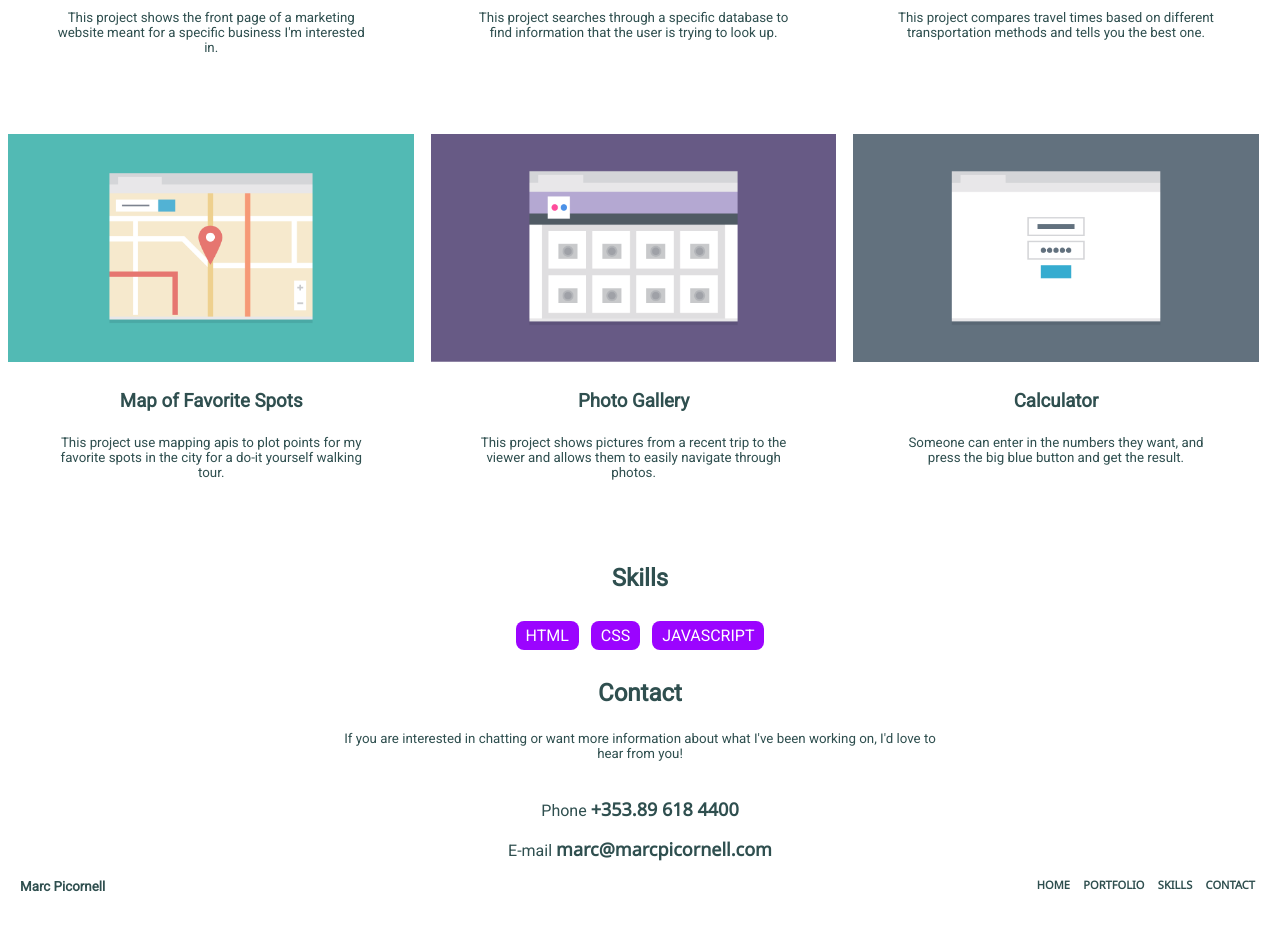
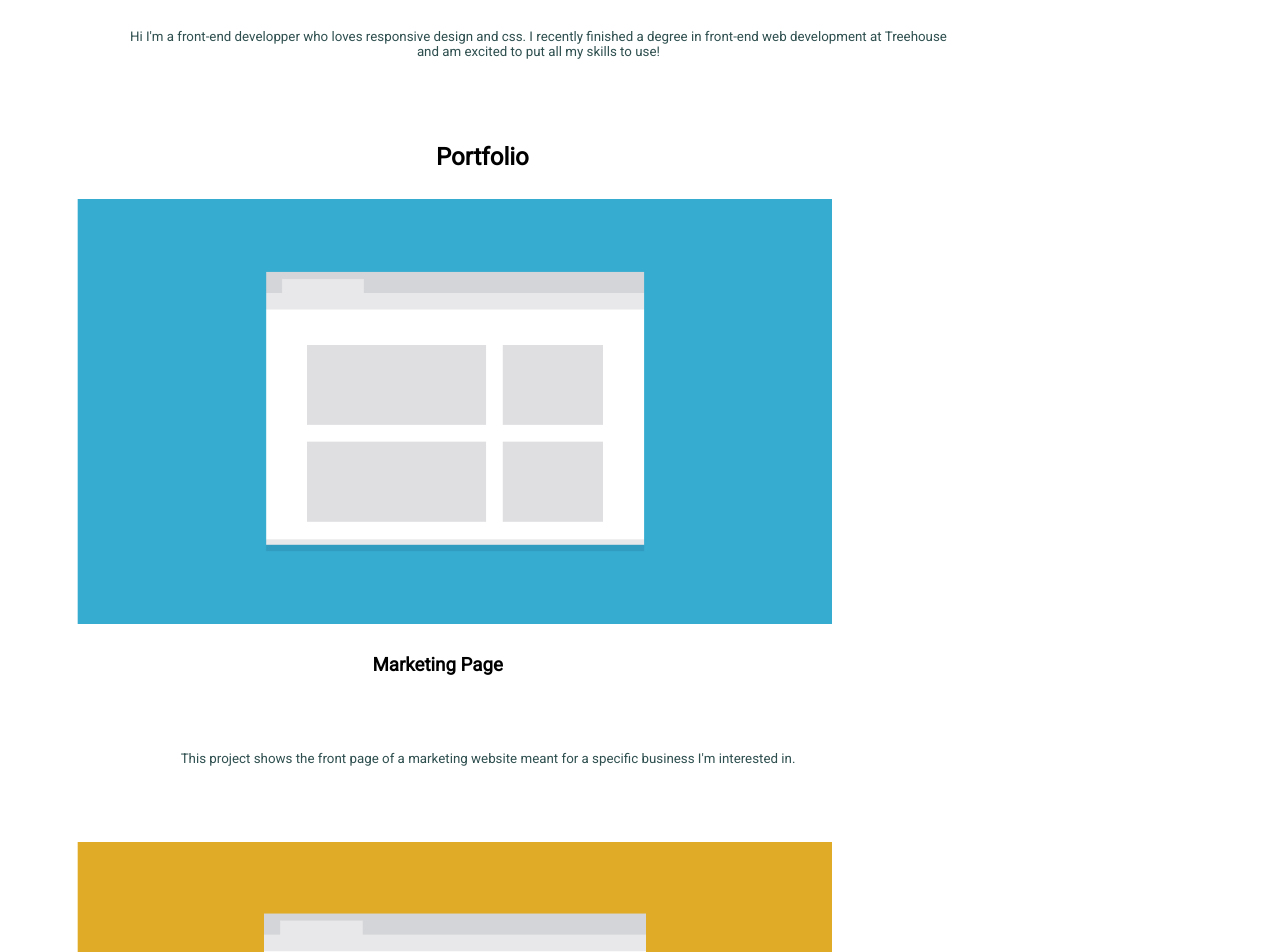
Before and after one commit to marcpicornell/techdegree-project-2, a website built with Parcel: page index.html in a window 1280 px wide. Shown: the part 700-1652 px from the top of the page. Before the commit the page ends 1597 px from the top, so only its background shows below. Built offline with nearby package versions, Linux system fonts and the light colour scheme.

Commit message:
Refactoring

```diff
--- a/css/styles.css
+++ b/css/styles.css
@@ -1,388 +1,104 @@
 /*
-    Project 2
+    Project 2 with Flexbox
     Marc Picornell
-    03 sep 2020
+    19 oct 2020
     marc [at] marcpicornell.com
     You like it :-) say hi!
 */
 *
     {
-    box-sizing: border-box;
+        font-family: 'Roboto', sans-serif;
+        color: darkslategray;
+        text-align: center;
+        margin: 0;
+        padding: 0;
     }
 
- header
- {
-     text-align: center;
-     display: block;
+body {
+    margin: 3%;
 }
 
- main
+h1, h2, h3
     {
-     padding-left: 6px;
-     padding-right: 6px;
-     margin-left: 11px;
-     margin-right: 11px;
+        color: black;
+        margin: 3%;
     }
 
-body
+p
     {
-    font-family: 'Roboto', sans-serif;
-    margin: 0;
-    padding: 0;
-    text-align: center;
-    color: darkslategray;
+        font-size: smaller;
+        margin: 9%;
     }
 
-ul
+li {
+        list-style: none;
+
+    }
+
+img
     {
-    margin-bottom: 20px;
-    padding: 0;
+        max-width: 100%;
+    }
 
+.navigation ul
+    {
+        display: flex;
+        flex-direction: column;
+    }
+
+a   {
+        text-decoration: none;
+    }
+
+.navigation li
+    {
+        justify-content: center;
+        margin: 5px;
+        text-transform: uppercase;
+        font-size: 85%;
+        font-weight: bolder;
     }
 
     .profile-picture
 {
-    width: 60%;
-}
-
-.profile
-{
-    font-size: smaller;
-    font-family: 'Roboto', sans-serif;
-    margin: 0  20px 0 20px;
-    color: #0479ff;
-}
-
-a
-{
-    text-decoration: none;
-    text-transform: uppercase;
-    color: darkslategray;
-    font-size: smaller;
-    font-weight: bolder;
-    font-family: 'Noto Sans', Arial, Helvetica, sans-serif;
-}
-
-li
-{
-    list-style: none;
-    padding: 5px;
-}
-
-h2, h3
-{
-    padding: 5px;
-}
-
-img
-{
-    padding: 0;
-    margin: 0;
-    max-width: 96%;
-}
-
-article p
-{
-    font-size: smaller;
-    font-family: 'Roboto', sans-serif;
-    margin: 0 25px 30px 25px;
-}
-
-.portfolio p
-{
-    margin-top: 2em;
-}
-
-.skill
-{
-    align-content: center;
-}
-
-.skill ul
-{
-    padding: 0;
-    margin: 0;
+    width: 90%;
 }
 
 .skill li
     {
-    clear: both;
-    border-radius: 8px;
-    display: inline-block;
-    background: #0479ff;
-    color: white;
-    padding: 5px 10px;
-    margin: 4px;
-}
-.footer
-{
         font-size: smaller;
-    margin: 0 30px 10px 30px;
     }
 
-.phone p,
-.e-mail p
-{
-    font-family: 'Noto Sans', sans-serif;
-    font-size: 0.5em;
-    font-weight: lighter;
-}
 
+.phone a,
 .e-mail a
     {
-    text-transform: lowercase;
-
-}
-
-.footer-name
-{
-    font-size: smaller;
-    text-align: left;
-    float: left;
-    margin: 2px;
+        font-size: 1.1em;
         font-weight: bold;
     }
 
-.footer-nav
+.footer
     {
-    font-size: smaller;
-    text-align: right;
-    text-transform: uppercase;
-    margin: 4px;
-}
-
-.mobile
-{
-    list-style: none;
-    padding: 0;
-    margin: 0;
-    float: right;
-    text-align: right;
-    margin: 4px;
+        display: flex;
     }
 
 .td
     {
-    list-style: none;
-    padding: 5px;
-    display: none;
-    text-align: right;
-}
-/* MEDIA QUERY */
-
-/* TABLET */
-
-@media (min-width: 768px)
-{
-
-    main
-    {
-        padding: 0;
-        margin: 0;
-    }
-
-    ul li
-    {
-        display: inline-block;
-    }
-
-    .profile-picture
-    {
-        float: right;
-        width: 30%;
-        margin-right: 50px;
-        margin-bottom: 50px;
-        clear: both;
-    }
-
-    .profile
-    {
-        text-align: justify;
-        width: 55%;
-        margin-left: 2%;
-        padding-left: 10px;
-        padding-right: 10px;
-        color: #9b04ff;
-        font-size: larger;
-    }
-
-    h2,
-    h3
-    {
-        clear: both;
-    }
-
-    .portfolio-1,
-    .portfolio-3,
-    .portfolio-5
-    {
-        float: left;
-        width: 50%;
-        min-height: 425px;
-    }
-
-    .portfolio-2,
-    .portfolio-4,
-    .portfolio-6
-    {
-        float: right;
-        width: 50%;
-        min-height: 425px;
-    }
-
-    article p
-    {
-        font-weight: 100;
-        padding-left: 30px;
-        padding-right: 30px;
-
-    }
-
-    .mobile
-    {
         display: none;
     }
 
-    .td
+@media screen and (min-width: 769px)
     {
-        display: inline;
-    }
-
-    .skill
+        .navigation ul
         {
-        align-content: center;
-    }
-    .skill ul
-    {
-        padding: 0;
-        margin: 0;
-    }
-
-    .skill li
-    {
-        clear: both;
-        border-radius: 8px;
-        display: inline-block;
-        background: #9b04ff;
-        color: white;
-        padding: 5px 10px;
-        margin: 4px;
-    }
-
-    .footer
-    {
-        text-align: center;
-        margin: 0 26% 0 26%;
-        height: 50px;
-    }
-    .footer-nav
-    {
-        margin-right: 10px;
-    }
-    .footer-name
-    {
-        margin-left: 10px;
+            flex-direction: row;
+            justify-content: center;
         }
     }
 
-/********** Desktop **********/
-@media (min-width: 1024px)
+@media screen and (min-width: 1025px)
     {
-    h1
+        *
         {
-        float: left;
-        margin-left: 10px;
-        margin-top: -10px;
-
+            width: 90%;
         }
-
-    .navigation
-    {
-        text-align: right;
-    }
-
-    main
-    {
-        padding: 0;
-        margin: 0;
-    }
-
-    ul
-    {
-        margin-right: 10px;
-    }
-
-    .profile-picture
-    {
-        float: right;
-        width: 30%;
-        margin: 0 13    px 0 0;
-    }
-
-    .profile
-    {
-        margin: 0 0 0 10px;
-        padding: 0;
-        float: left;
-        font-size: 1.1em;
-    }
-
-    li
-    {
-        display: inline-block;
-    }
-
-    .portfolio-1,
-    .portfolio-2,
-    .portfolio-3,
-    .portfolio-4,
-    .portfolio-5,
-    .portfolio-6
-    {
-        width: 33%;
-        float: left;
-        min-height: 425px;
-    }
-
-    article p
-    {
-        font-weight: 100;
-        padding-left: 25px;
-        padding-right: 25px;
-
-    }
-
-    .phone a,
-    .e-mail a
-    {
-        font-size: large;
-    }
-
-    footer
-    {
-        margin: 0;
-        padding: 0;
-    }
-
-    .skill
-    {
-        align-content: center;
-        display: inline;
-    }
-
-    .skill ul
-    {
-        display: inline;
-    }
-
-
-    .footer-name
-    {
-        padding-left: 10px;
-    }
-
-    .footer-nav
-    {
-        padding-right: 10px;
-    }
-}
--- a/index.html
+++ b/index.html
@@ -17,21 +17,9 @@
 
   <meta name="theme-color" content="#fafafa">
 </head>
-
-<body class="container">
-
-    <!-- Start of my body for the project 2
-        I use boilerplate for a start and removed the unneeded bits
-
-        General rules:  H1 for Title
-                        H2 for Nav elements
-                        H3 for every blocks of the portfolio
-        I have divided my work in 3 parts
-                        HEADER, MAIN, FOOTER
-                        I have inputing all the content without thinking of the layout yet
-    -->
+  <body>
       <header>
-      <h1 id="top">Marc Picornell</h1>
+        <h1>Marc Picornell</h1>
         <nav class="navigation">
           <ul>
             <li><a href="#top">Home</a></li>
@@ -44,7 +32,7 @@
 
       <main>
           <!-- Portrait -->
-        <img src="img/responsive-layout-profile.png" alt="Profile" class="profile-picture">
+          <img src="img/responsive-layout-profile.png" alt="Portrait of Marc Picornell" class="profile-picture">
           <p class="profile">
             Hi I'm a front-end developper who loves responsive design and css.
             I recently finished a degree in front-end web development at Treehouse and am excited to put all my skills to use!
@@ -53,7 +41,7 @@
           <h2 id="portfolio">Portfolio</h2>
 
           <!-- Marketing -->
-        <article class="portfolio-1">
+          <article class="portfolio">
             <img src="img/portfolio-1.png" alt="portfolio-1">
             <h3>
               Marketing Page
@@ -64,7 +52,7 @@
           </article>
 
           <!-- Search -->
-        <article class="portfolio-2">
+          <article class="portfolio">
             <img src="img/portfolio-2.png" alt="portfolio-2">
             <h3>
               Search Page
@@ -75,7 +63,7 @@
           </article>
 
           <!-- Travel -->
-        <article class="portfolio-3">
+          <article class="portfolio">
             <img src="img/portfolio-3.png" alt="portfolio-3">
             <h3>
               Travel App
@@ -86,7 +74,7 @@
           </article>
 
           <!-- Maps -->
-        <article class="portfolio-4">
+          <article class="portfolio">
             <img src="img/portfolio-4.png" alt="portfolio-4">
             <h3>
               Map of Favorite Spots
@@ -97,7 +85,7 @@
           </article>
 
           <!-- Photo -->
-        <article class="portfolio-5">
+          <article class="portfolio">
             <img src="img/portfolio-5.png" alt="portfolio-5">
             <h3>
               Photo Gallery
@@ -108,7 +96,7 @@
           </article>
 
           <!-- Calculator -->
-        <article class="portfolio-6">
+          <article class="portfolio">
             <img src="img/portfolio-6.png" alt="portfolio-6">
             <h3>
               Calculator
@@ -130,7 +118,7 @@
         </div>
 
       </main>
-    <footer id="contact" class="clearfix">
+      <footer id="contact">
         <h2>Contact</h2>
         <p class="footer">
           If you are interested in chatting or want more information about what I've been working on, I'd love to hear from you!
@@ -147,11 +135,12 @@
           marc@marcpicornell.com
           </a>
         </p>
-      <p class="footer-name">
+        <div class="footer">
+          <p>
           Marc Picornell
           </p>
           <nav>
-        <ul class="footer-nav">
+            <ul>
               <li class="mobile"><a href="#top">Back to top</a></li>
               <li class="td"><a href="#top">Home</a></li>
               <li class="td"><a href="#portfolio">Portfolio</a></li>
@@ -159,6 +148,7 @@
               <li class="td"><a href="#contact">Contact</a></li>
             </ul>
           </nav>
+      </div>
 
       </footer>
       <script src="js/vendor/modernizr-3.11.2.min.js"></script>
```
Lines whose indentation alone changed are shown as unchanged.
